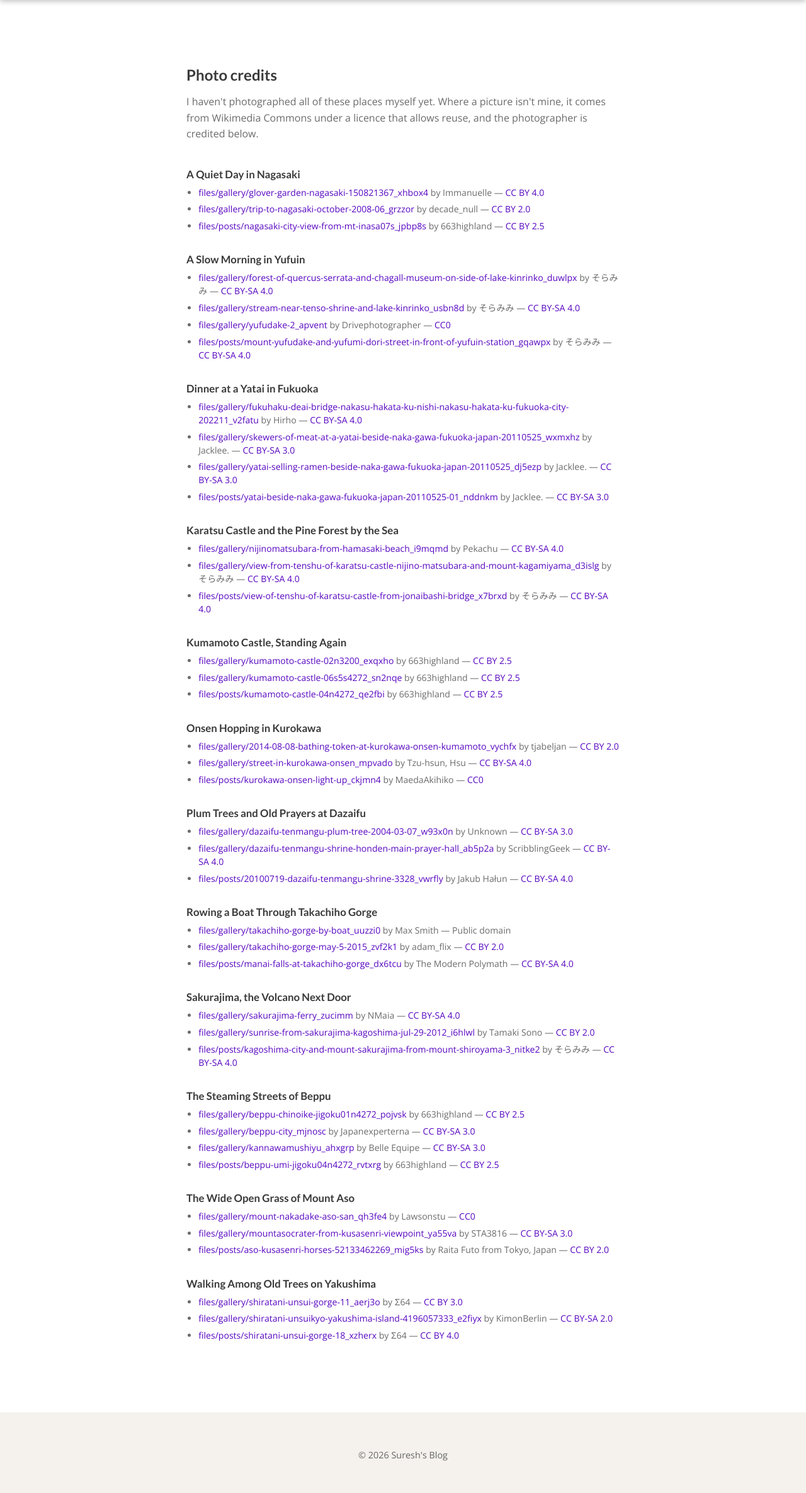
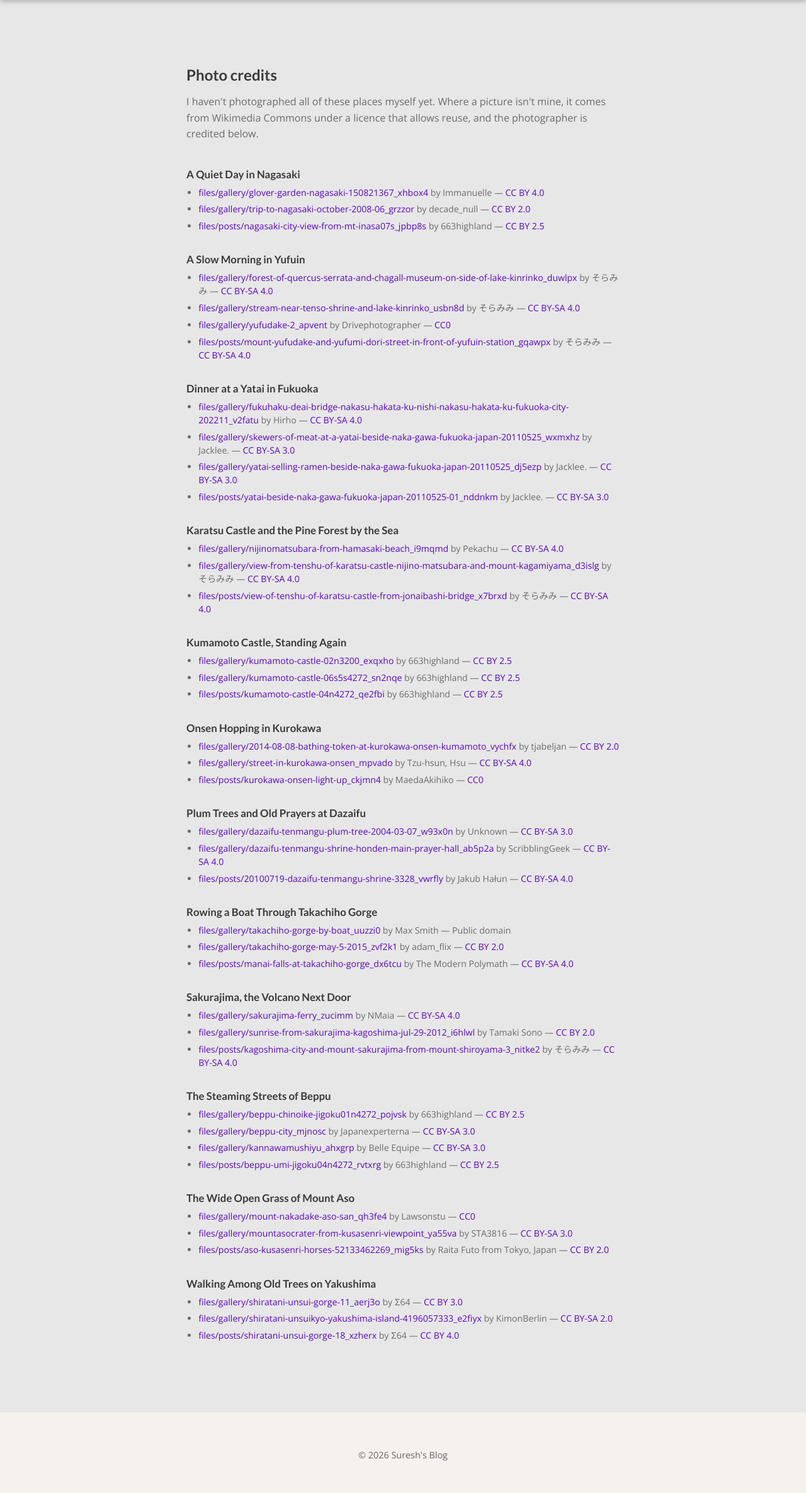
Before and after one commit to SureshSurkheti/my-blog, a Django app: page /credits in a window 1280 px wide. Shown: the part 64-2434 px from the top of the page at 63% size. Run offline with Django 3.2, Linux system fonts and the light colour scheme; parts of the project's set-up code (start-up, migrations or seed data) failed here and were passed over.

Commit message:
Give every page the same background, not just most of them
The Saved page put a white panel on a white page, so its edges came down to a
faint shadow and the whole card read as unfinished. Credits had the same
problem.

The cause was where the rule lived rather than what it said: the page grey was
declared inside all-posts.css and again inside post-detail.css. Pages loading
one of those got it; Saved loads only stored-posts.css and Credits loads no
page stylesheet at all, so both fell through to the browser's default white.

Moved to body in app.css, where a page-wide rule belongs, and the two copies
removed. Home gains it too — its posts panel now sits against grey like every
other card on the site instead of blending into the page behind it.

Co-Authored-By: Claude Opus 5 <noreply@anthropic.com>

```diff
--- a/blog/static/blog/all-posts.css
+++ b/blog/static/blog/all-posts.css
@@ -1,7 +1,3 @@
-body {
-  background-color: #e7e7e7;
-}
-
 #all-posts {
   margin: 2.5rem auto 4rem auto;
   width: 90%;
--- a/blog/static/blog/post-detail.css
+++ b/blog/static/blog/post-detail.css
@@ -1,7 +1,3 @@
-body {
-  background-color: #e7e7e7;
-}
-
 #summary {
   /* No top margin: the .back-link above already clears the header. */
   margin: 0 auto 3rem auto;
--- a/static/app.css
+++ b/static/app.css
@@ -40,6 +40,11 @@ html {
 
 body {
   margin: 0;
+  /* The page behind every card. It used to be declared in all-posts.css and
+     again in post-detail.css, which meant the pages that load neither — Saved
+     and Credits — sat on the browser's default white, so a white panel had
+     nothing to sit against. */
+  background-color: #e7e7e7;
   /* A short page — an empty search, a tag with one post — used to leave the
      footer floating in the middle of the window with blank space under it. */
   display: flex;
```
